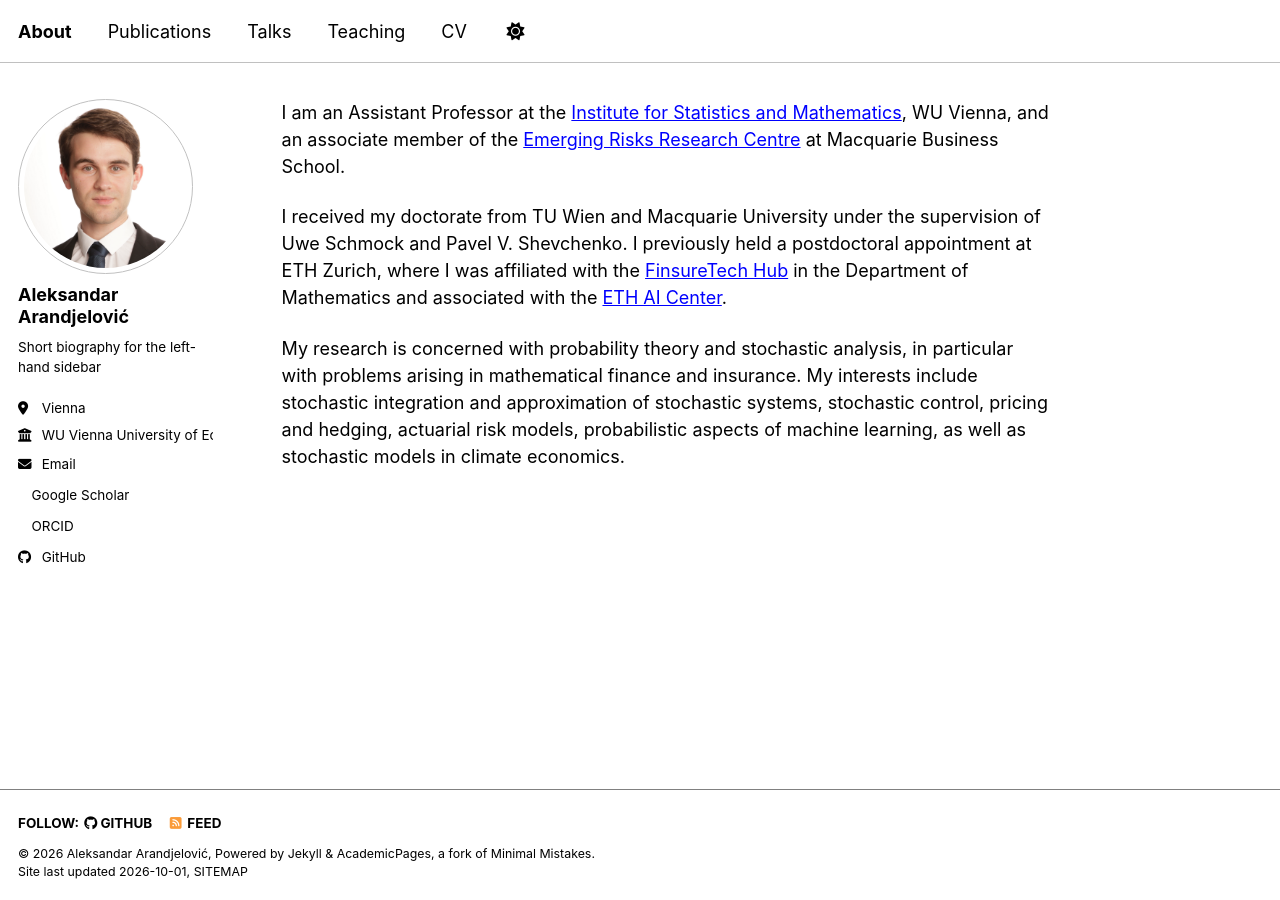
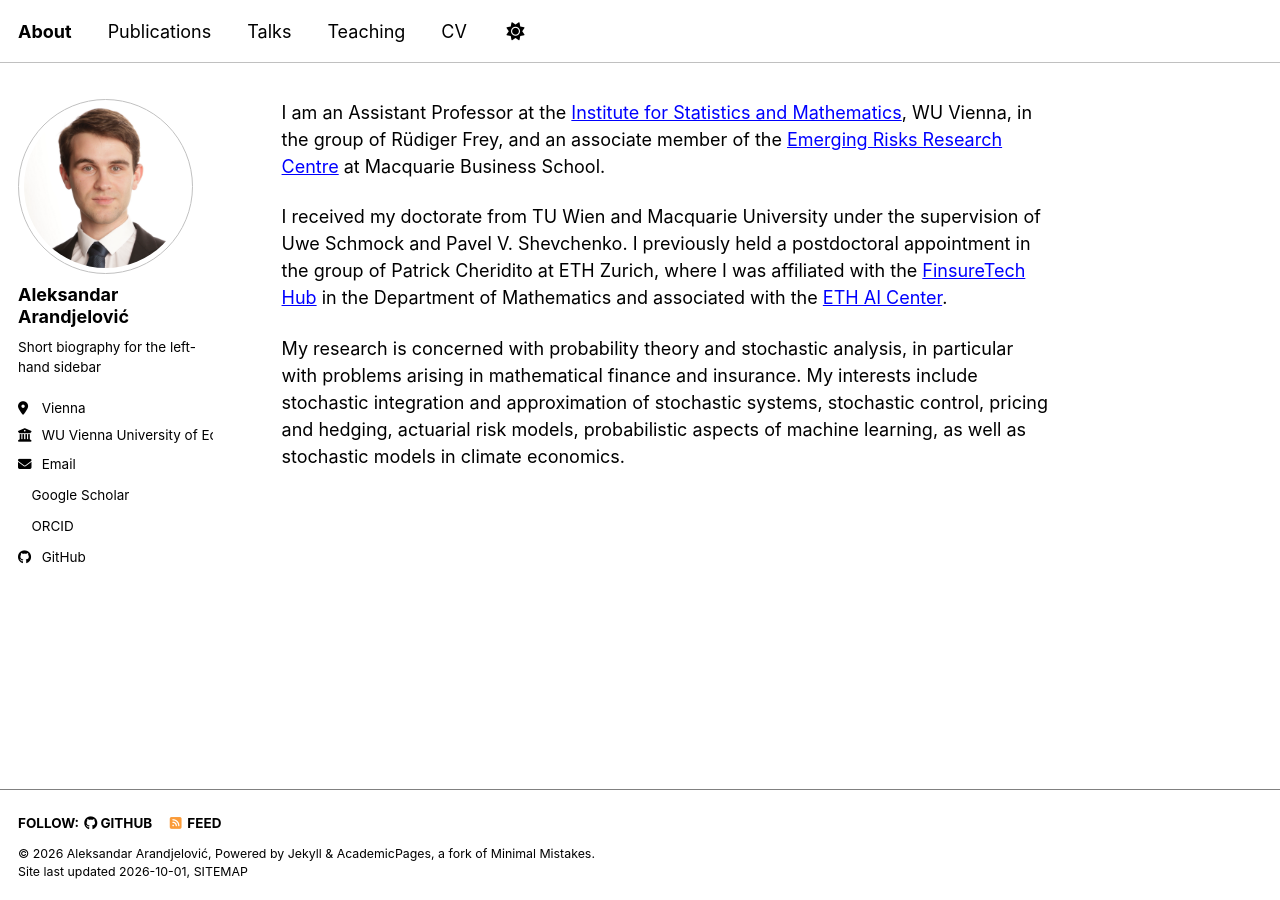
Before and after one commit to aarandjel/aarandjel.github.io, a Jekyll site: the page built from _pages/about.md, in a window 1280 px wide. Built offline with Jekyll 4.4.1, drawn with Linux system fonts in a browser that asks for light colours; a style sheet for code colours, icons or effects is not loaded.

Commit message:
Update about.md

```diff
--- a/_pages/about.md
+++ b/_pages/about.md
@@ -7,8 +7,8 @@ redirect_from:
   - /about.html
 ---
 
-I am an Assistant Professor at the [Institute for Statistics and Mathematics](https://www.wu.ac.at/en/statmath), WU Vienna, and an associate member of the [Emerging Risks Research Centre](https://www.mq.edu.au/research/research-centres-institutes-and-initiatives/emerging-risks) at Macquarie Business School.
+I am an Assistant Professor at the [Institute for Statistics and Mathematics](https://www.wu.ac.at/en/statmath), WU Vienna, in the group of Rüdiger Frey, and an associate member of the [Emerging Risks Research Centre](https://www.mq.edu.au/research/research-centres-institutes-and-initiatives/emerging-risks) at Macquarie Business School.
 
-I received my doctorate from TU Wien and Macquarie University under the supervision of Uwe Schmock and Pavel V. Shevchenko. I previously held a postdoctoral appointment at ETH Zurich, where I was affiliated with the [FinsureTech Hub](https://finsuretech.ethz.ch) in the Department of Mathematics and associated with the [ETH AI Center](https://ai.ethz.ch).
+I received my doctorate from TU Wien and Macquarie University under the supervision of Uwe Schmock and Pavel V. Shevchenko. I previously held a postdoctoral appointment in the group of Patrick Cheridito at ETH Zurich, where I was affiliated with the [FinsureTech Hub](https://finsuretech.ethz.ch) in the Department of Mathematics and associated with the [ETH AI Center](https://ai.ethz.ch).
 
 My research is concerned with probability theory and stochastic analysis, in particular with problems arising in mathematical finance and insurance. My interests include stochastic integration and approximation of stochastic systems, stochastic control, pricing and hedging, actuarial risk models, probabilistic aspects of machine learning, as well as stochastic models in climate economics.
```
